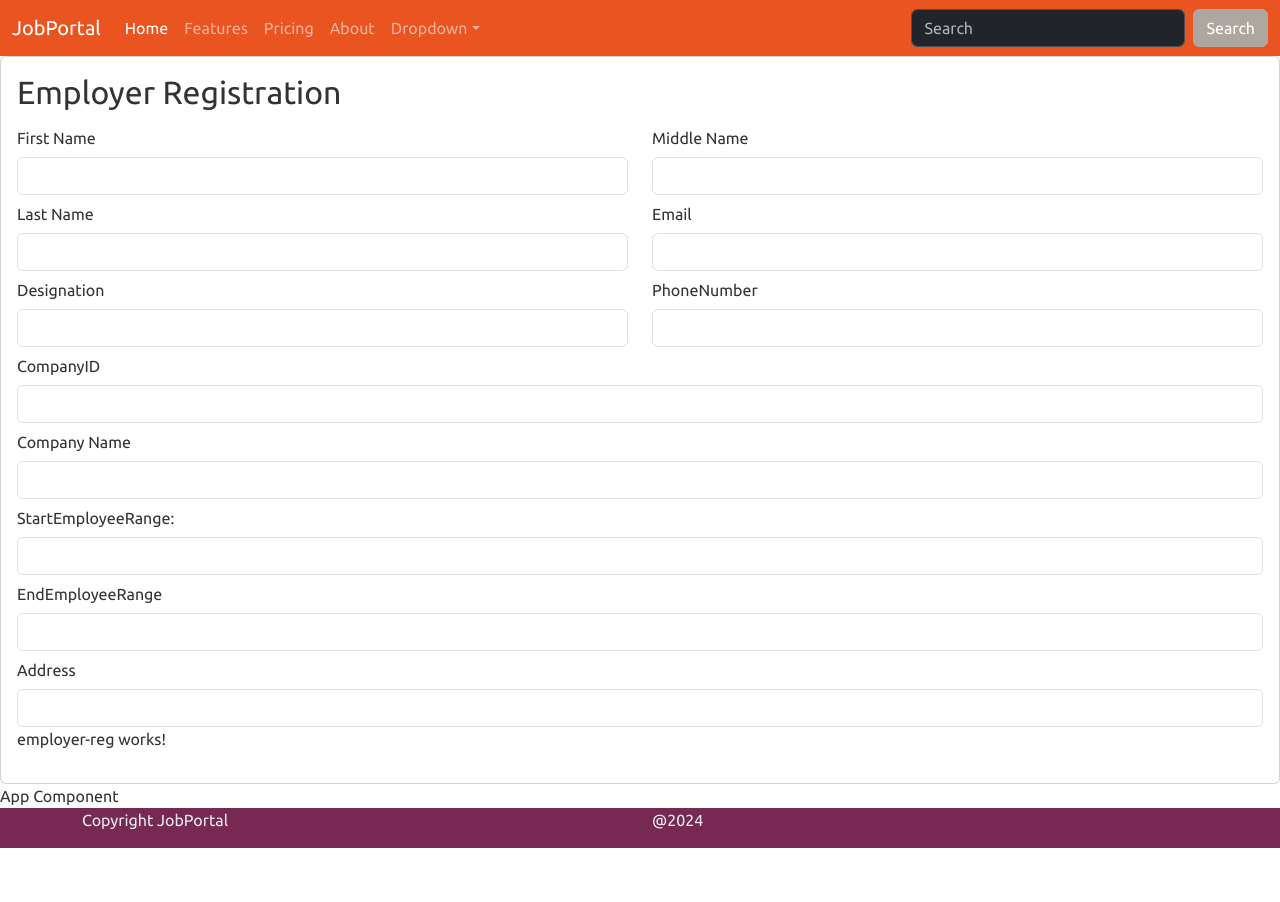
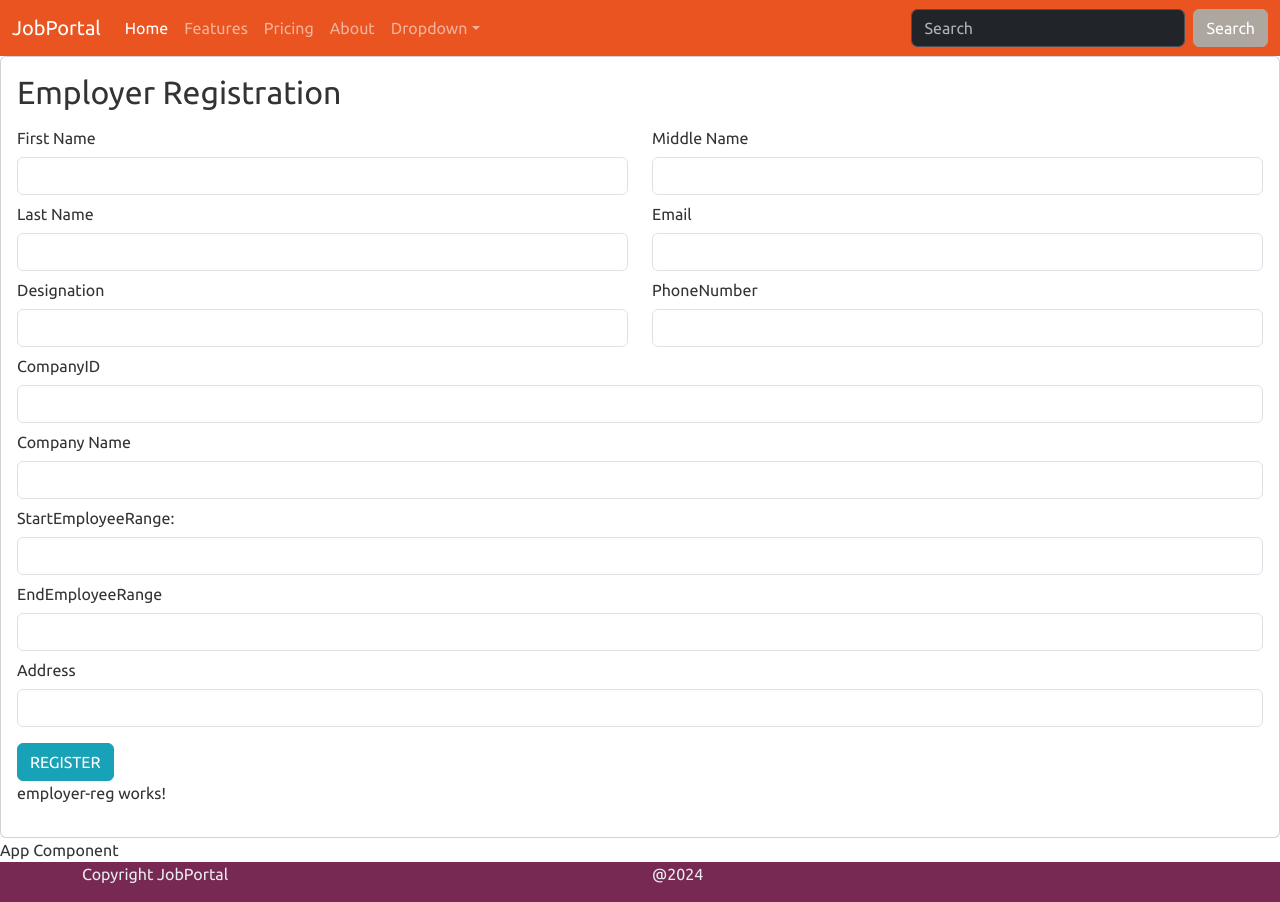
Before and after one commit to JezinNK-Virtuosoft/Angular-Project1, an Angular app: page /employerReg in a window 1280 px wide. Before the commit the page ends 848 px from the top, so only its background shows below. Built offline with nearby package versions, Linux system fonts and the light colour scheme.

Commit message:
Added Buttons to web pages

```diff
--- a/src/app/employer-reg/employer-reg.component.html
+++ b/src/app/employer-reg/employer-reg.component.html
@@ -52,6 +52,7 @@
                 </div>
             </div>
         </form>
+        <button type="submit" id="employer-Button" class="btn btn-info mt-3">REGISTER</button>
         <p>employer-reg works!</p>
     </div>
 
--- a/src/app/jobseeker-registration/jobseeker-registration.component.html
+++ b/src/app/jobseeker-registration/jobseeker-registration.component.html
@@ -46,7 +46,9 @@
                     </select>
                 </div>
             </div>
+            <br/>
 
+            <button type="submit" id="jobseekerButton" class="btn btn-info">REGISTER</button>
         </form>
 
     </div>
```
